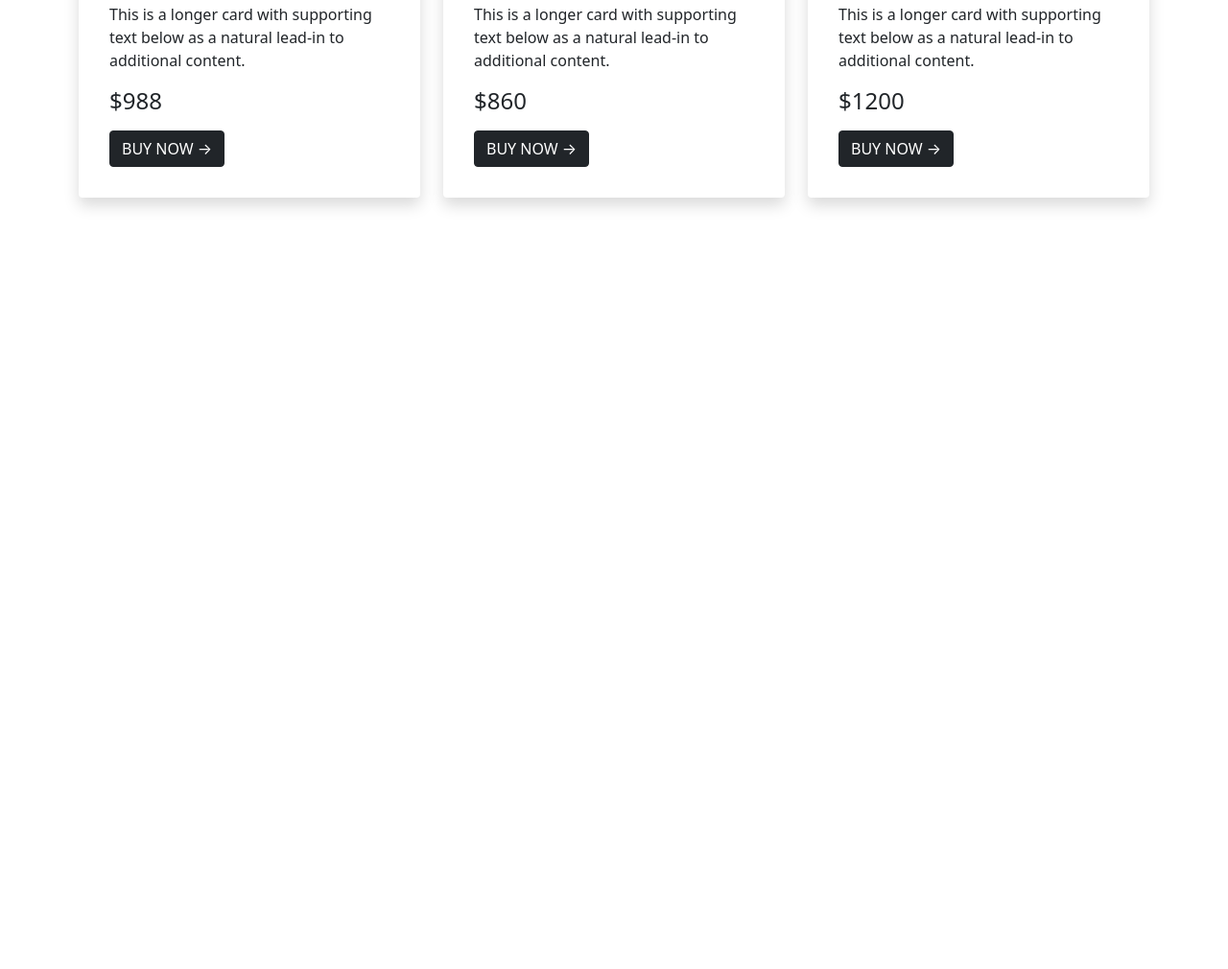
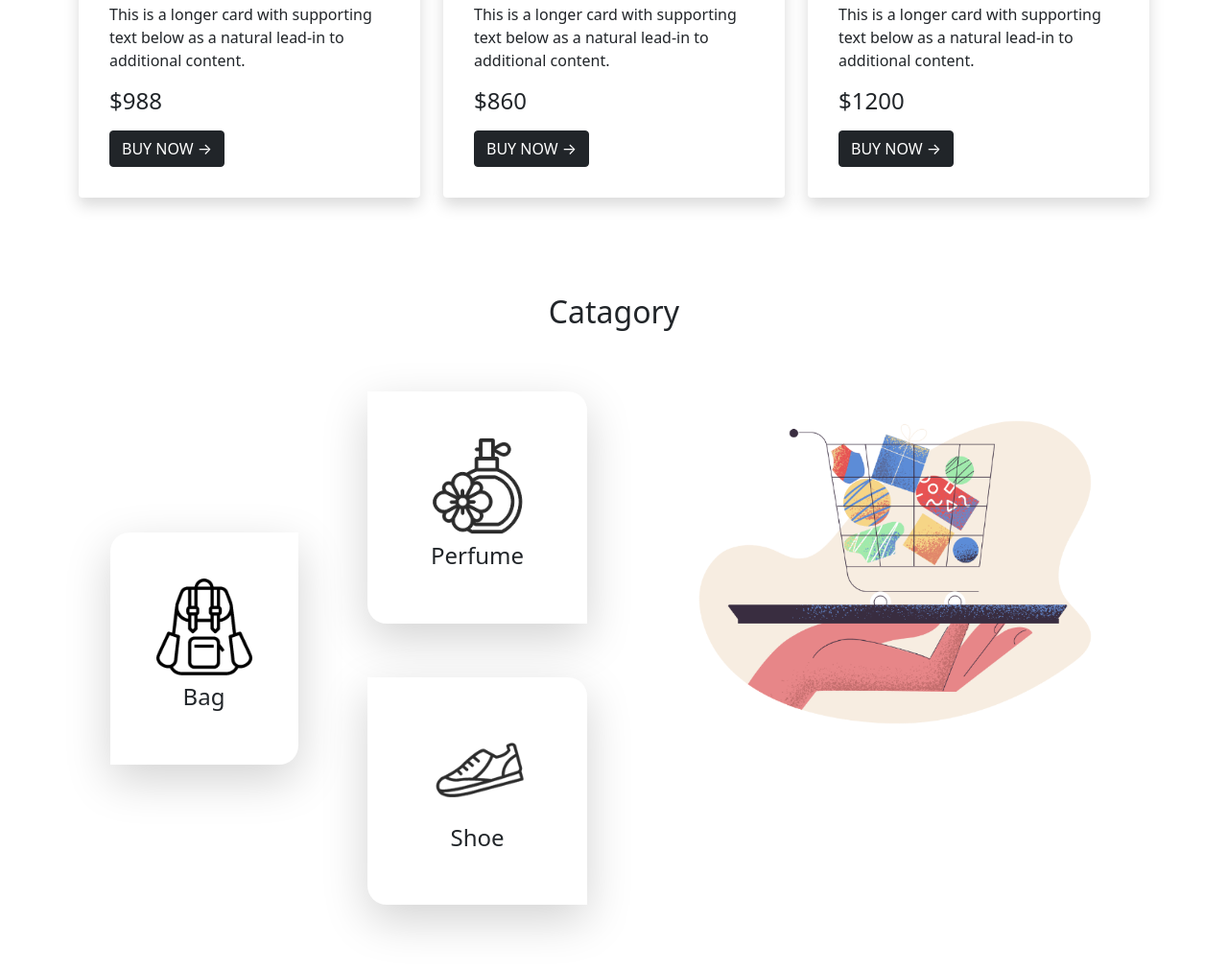
Before and after one commit to DeveloperMahmud/e-commerce-hot-gadgets, a plain HTML site: page index.html in a window 1280 px wide. Shown: the part 1983-2993 px from the top of the page at 96% size. Before the commit the page ends 2289 px from the top, so only its background shows below. Drawn offline with nearby package versions, Linux system fonts and the light colour scheme.

Commit message:
catagory completed + all done

```diff
--- a/index.html
+++ b/index.html
@@ -139,7 +139,7 @@
     <div class="container">
         <div class="d-flex justify-content-between mb-3">
             <h2>Laptop</h2>
-            <h5 class="highlight-clr">See All</h5>
+            <h5 class="highlight-clr pe-auto">See All</h5>
         </div>
         <div>
             <div class="row ">
@@ -179,6 +179,48 @@
             </div>
         </div>
     </div>
+    <!-- catagory section -->
+    <div class="container">
+        <h2 class="catagory-title d-flex justify-content-center">Catagory</h2>
+        <div class="row catagory-wrapper mt-5">
+            <div class="col-md-3 d-flex justify-content-center align-items-center">
+                <div class="card shadow-lg border-0 cat-1 m-4 ">
+                    <div class="card-body text-center p-5">
+                      <img class="img-fluid catagory-img" src="./images/Categories/bag.png" alt="">
+                      <h4 class="mt-2">Bag</h4>
+                    </div>
+                </div>
+            </div>
+            <div class="col-md-3">
+                <div class="row mb-3 g-2">
+                    <div class="col justify-content-center align-items-center ">
+                        <div class="card shadow-lg border-0 m-3 cat-2">
+                            <div class="card-body text-center p-5">
+                              <img class="img-fluid catagory-img" src="./images/Categories/perfume.png" alt="">
+                              <h4 class="mt-2">Perfume</h4>
+                            </div>
+                        </div>
+                    </div>
+                </div>
+                <div class="row mt-3 g-2">
+                    <div class="col justify-content-center align-items-center">
+                        <div class="card shadow-lg border-0 m-3 cat-2">
+                            <div class="card-body text-center p-5">
+                              <img class="img-fluid catagory-img" src="./images/Categories/shoe.png" alt="">
+                              <h4 class="mt-1">Shoe</h4>
+                            </div>
+                        </div>
+                    </div>
+                </div>
+            </div>
+            <div class="col-md-6">
+                <img class="img-fluid" src="./images/Categories/pale-order.png" alt="">
+            </div>
+        </div>
+    </div>
+
+
+
 
     <script src="https://cdn.jsdelivr.net/npm/@popperjs/core@2.10.2/dist/umd/popper.min.js" integrity="sha384-7+zCNj/IqJ95wo16oMtfsKbZ9ccEh31eOz1HGyDuCQ6wgnyJNSYdrPa03rtR1zdB" crossorigin="anonymous"></script>
     <script src="https://cdn.jsdelivr.net/npm/bootstrap@5.1.3/dist/js/bootstrap.min.js" integrity="sha384-QJHtvGhmr9XOIpI6YVutG+2QOK9T+ZnN4kzFN1RtK3zEFEIsxhlmWl5/YESvpZ13" crossorigin="anonymous"></script>
--- a/style.css
+++ b/style.css
@@ -20,4 +20,14 @@
 .highlight-clr{
     color:orange;
     font-weight: 600;
+    cursor: pointer;
 }
+.catagory-img{
+    width: 100px;
+}
+.cat-1{
+    border-radius: 20px 0px;
+}
+.cat-2{
+    border-radius: 0px 20px;
+};
```
